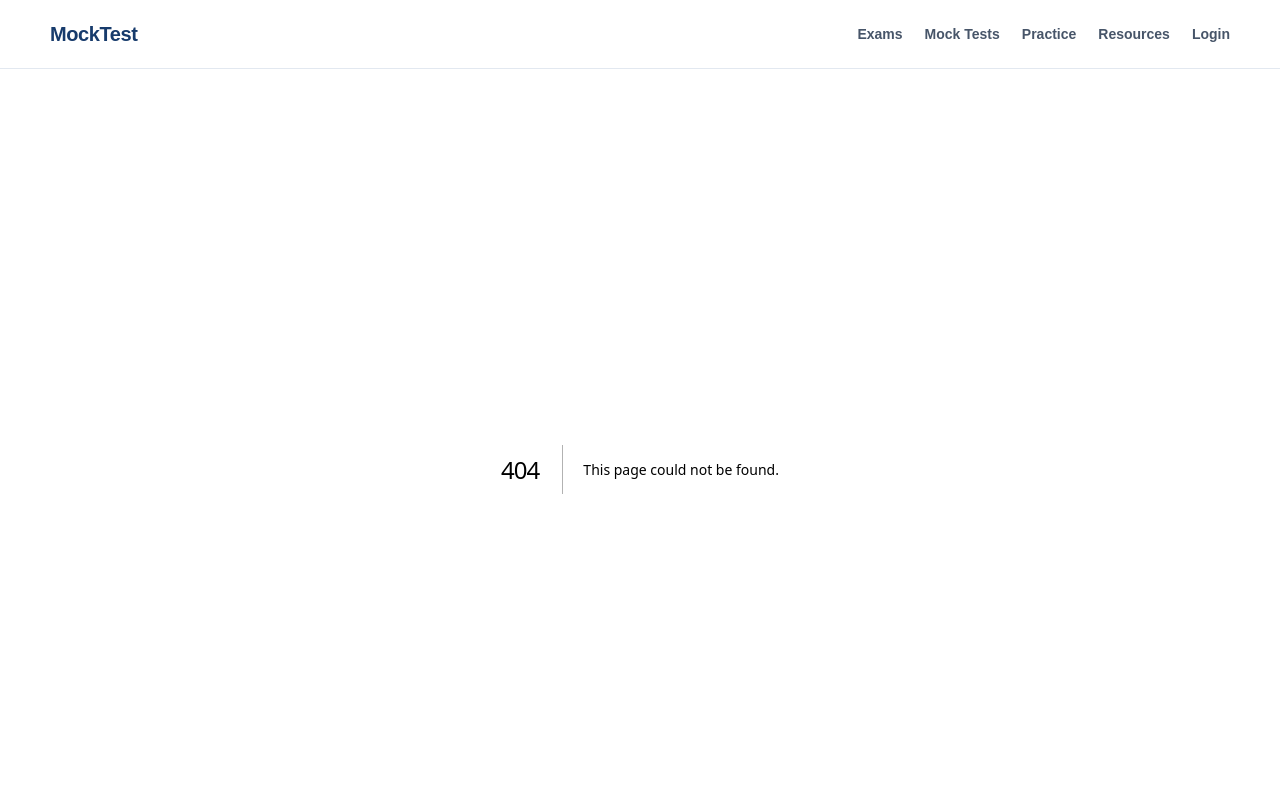
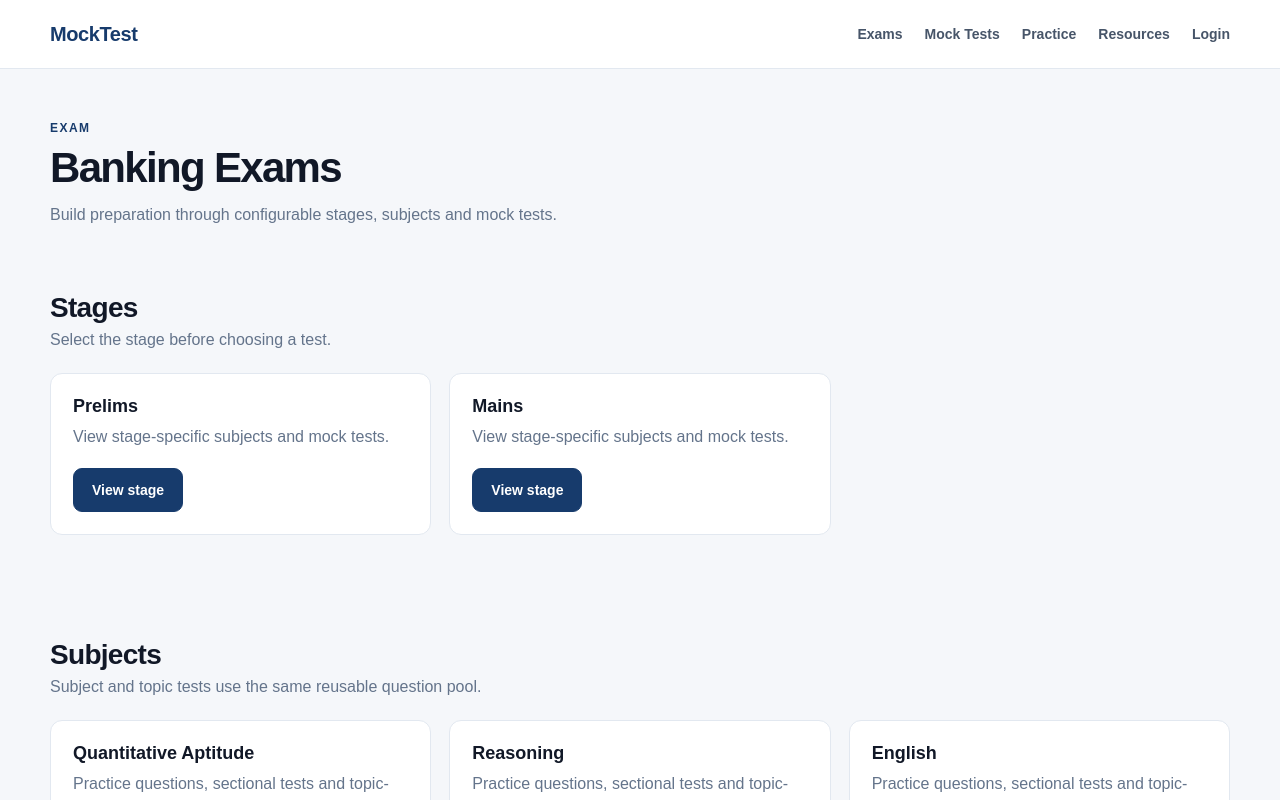
Before and after one commit to RajeshKhandare/mockwebsite, a Next.js app: page /exams/banking in a window 1280 px wide. Before the commit this address had no page. Shown: the top 800 px of the page. Built offline with nearby package versions, Linux system fonts and the light colour scheme.

Commit message:
feat: scaffold exam platform foundation (app/exams/[exam]/page.tsx)

```diff
--- /dev/null
+++ b/app/exams/[exam]/page.tsx
@@ -0,0 +1,19 @@
+import Link from "next/link";
+import { notFound } from "next/navigation";
+
+const catalog: Record<string, { name: string; description: string; stages: string[]; subjects: string[] }> = {
+  banking: { name: "Banking Exams", description: "Build preparation through configurable stages, subjects and mock tests.", stages: ["Prelims", "Mains"], subjects: ["Quantitative Aptitude", "Reasoning", "English"] },
+  ssc: { name: "SSC Exams", description: "A scalable exam area for tier-based preparation and subject practice.", stages: ["Tier I", "Tier II"], subjects: ["Quantitative Aptitude", "Reasoning", "English"] },
+  railways: { name: "Railway Exams", description: "Structured practice for railway recruitment examinations.", stages: ["CBT", "Subject Tests"], subjects: ["Mathematics", "General Intelligence", "General Awareness"] },
+};
+
+export default async function ExamPage({ params }: { params: Promise<{ exam: string }> }) {
+  const { exam } = await params;
+  const item = catalog[exam];
+  if (!item) notFound();
+  return <main className="section"><div className="container">
+    <div className="eyebrow">Exam</div><h1 style={{fontSize: 42}}>{item.name}</h1><p style={{maxWidth:720,color:"var(--muted)"}}>{item.description}</p>
+    <div className="section"><div className="section-header"><div><h2>Stages</h2><p>Select the stage before choosing a test.</p></div></div><div className="grid">{item.stages.map((stage) => <article className="card" key={stage}><h3>{stage}</h3><p>View stage-specific subjects and mock tests.</p><Link className="btn btn-primary" href={`/exams/${exam}/${stage.toLowerCase().replaceAll(" ","-")}`}>View stage</Link></article>)}</div></div>
+    <div className="section"><div className="section-header"><div><h2>Subjects</h2><p>Subject and topic tests use the same reusable question pool.</p></div></div><div className="grid">{item.subjects.map((subject) => <article className="card" key={subject}><h3>{subject}</h3><p>Practice questions, sectional tests and topic-level analysis.</p><Link className="btn btn-secondary" href="/tests">View tests</Link></article>)}</div></div>
+  </div></main>;
+}
```
